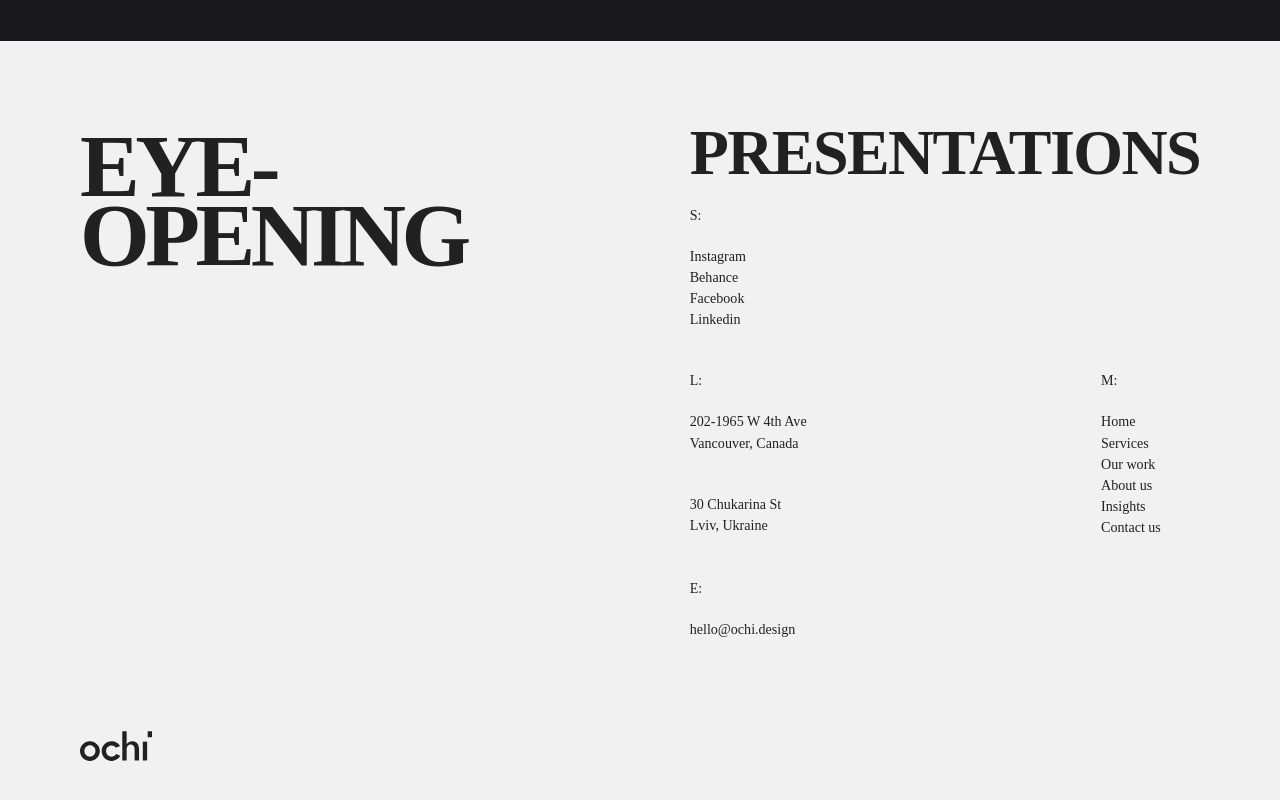
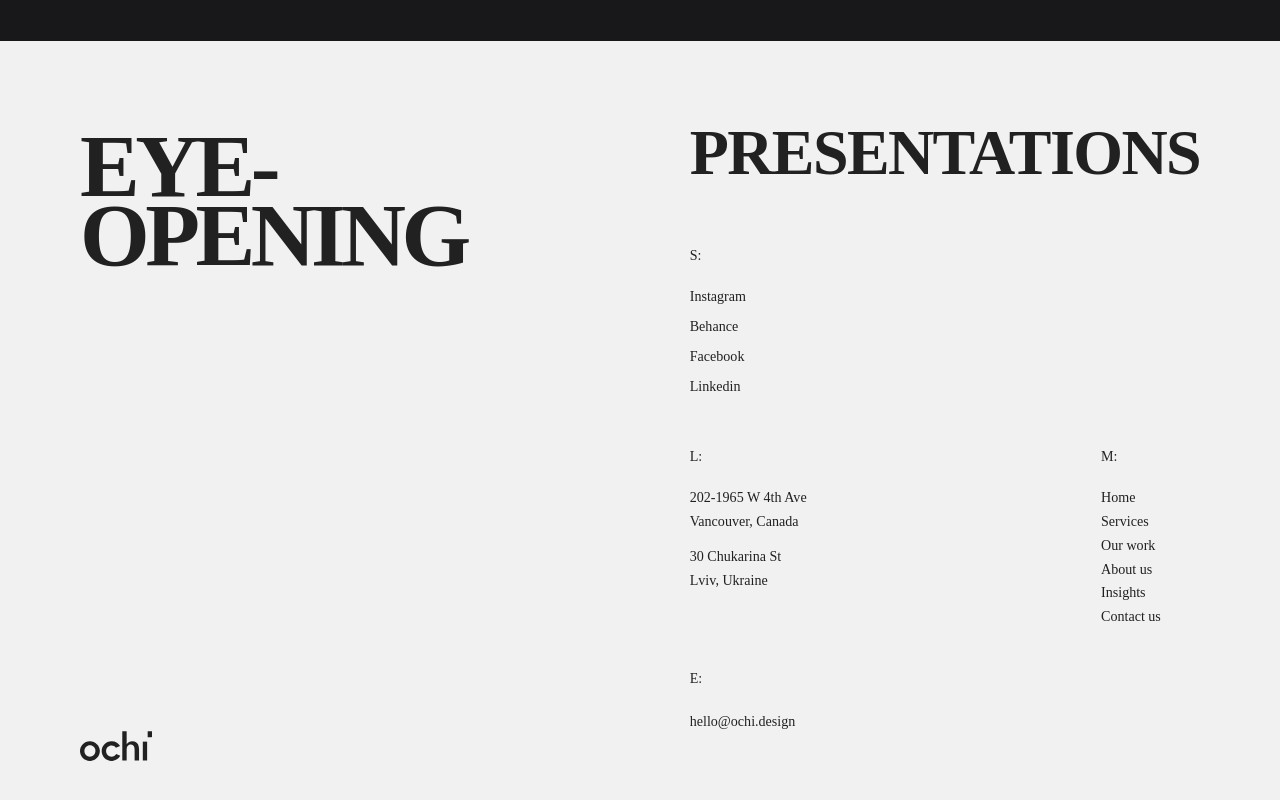
Before and after one commit to GSingh2432002/ochi-design, a React (Vite) app in the folder ochi/: page / in a window 1280 px wide. Shown: the part 8171-8971 px from the top of the page. Built offline with nearby package versions, Linux system fonts and the light colour scheme; a web font is replaced by a local one.

Commit message:
final commit

```diff
--- a/ochi/src/components/Footer.jsx
+++ b/ochi/src/components/Footer.jsx
@@ -42,61 +42,83 @@
         </svg>
       </div>
       <div className="w-1/2">
-        <h1 className="text-[5vw] uppercase leading-none font-bold tracking-tight -mb-5">
+        <h1 className="text-[5vw] uppercase leading-none font-bold tracking-tight mb-15">
           Presentations
         </h1>
         <div className="dets mt-10">
-          <h1 className="block text-[1.1vw] font-light mb-5">S:</h1>
-          <a className="block text-[1.1vw] font-light" href="">
-            Instagram
-          </a>
-          <a className="block text-[1.1vw] font-light" href="">
-            Behance
-          </a>
-          <a className="block text-[1.1vw] font-light" href="">
-            Facebook
-          </a>
-          <a className="block text-[1.1vw] font-light" href="">
-            Linkedin
-          </a>
+          <h1 className="block text-[1.1vw] font-light mb-5 ">S:</h1>
+          {["Instagram", "Behance", "Facebook", "Linkedin"].map(
+            (platform, index) => (
+              <a
+                key={index}
+                className="relative block w-max text-[1.1vw] font-light mb-2 after:content-[''] after:block after:w-0 after:h-[1px] after:bg-black after:transition-all after:duration-300 hover:after:w-full"
+                href="#"
+              >
+                {platform}
+              </a>
+            )
+          )}
         </div>
+
         <div className="AgalBagal flex gap-[23vw]">
           <div className="dets mt-10">
             <h1 className="block text-[1.1vw] font-light mb-5">L:</h1>
-            <h1 className="block text-[1.1vw] font-light">
+            <h1 className="relative mt-[1.3px] block text-[1.1vw] font-light after:content-[''] after:block after:w-0 after:h-[1.3px] after:bg-black after:transition-all after:duration-300 hover:after:w-full">
               202-1965 W 4th Ave
             </h1>
-            <h1 className="block text-[1.1vw] font-light mb-10">
+            <h1 className="relative mt-[1.3px] block text-[1.1vw] font-light after:content-[''] after:block after:w-0 after:h-[1.3px] after:bg-black after:transition-all after:duration-300 hover:after:w-full">
               Vancouver, Canada
             </h1>
-            <h1 className="block text-[1.1vw] font-light">30 Chukarina St</h1>
-            <h1 className="block text-[1.1vw] font-light">Lviv, Ukraine</h1>
+            <h1 className="relative mt-[1vw] block text-[1.1vw] font-light after:content-[''] after:block after:w-0 after:h-[1.3px] after:bg-black after:transition-all after:duration-300 hover:after:w-full">
+              30 Chukarina St
+            </h1>
+            <h1 className="relative mt-[1.3px] block text-[1.1vw] font-light after:content-[''] after:block after:w-0 after:h-[1.3px] after:bg-black after:transition-all after:duration-300 hover:after:w-full">
+              Lviv, Ukraine
+            </h1>
           </div>
           <div className="dets mt-10">
             <h1 className="block text-[1.1vw] font-light mb-5">M:</h1>
-            <a className="block text-[1.1vw] font-light" href="">
+            <a
+              className="relative mt-[1.3px] block text-[1.1vw] font-light after:content-[''] after:block after:w-0 after:h-[1.3px] after:bg-black after:transition-all after:duration-300 hover:after:w-full"
+              href=""
+            >
               Home
             </a>
-            <a className="block text-[1.1vw] font-light" href="">
+            <a
+              className="relative mt-[1.3px] block text-[1.1vw] font-light after:content-[''] after:block after:w-0 after:h-[1.3px] after:bg-black after:transition-all after:duration-300 hover:after:w-full"
+              href=""
+            >
               Services
             </a>
-            <a className="block text-[1.1vw] font-light" href="">
+            <a
+              className="relative mt-[1.3px] block text-[1.1vw] font-light after:content-[''] after:block after:w-0 after:h-[1.3px] after:bg-black after:transition-all after:duration-300 hover:after:w-full"
+              href=""
+            >
               Our work
             </a>
-            <a className="block text-[1.1vw] font-light" href="">
+            <a
+              className="relative mt-[1.3px] block text-[1.1vw] font-light after:content-[''] after:block after:w-0 after:h-[1.3px] after:bg-black after:transition-all after:duration-300 hover:after:w-full"
+              href=""
+            >
               About us
             </a>
-            <a className="block text-[1.1vw] font-light" href="">
+            <a
+              className="relative mt-[1.3px] block text-[1.1vw] font-light after:content-[''] after:block after:w-0 after:h-[1px] after:bg-black after:transition-all after:duration-300 hover:after:w-full"
+              href=""
+            >
               Insights
             </a>
-            <a className="block text-[1.1vw] font-light" href="">
+            <a className="relative mt-[1.3px] block text-[1.1vw] font-light after:content-[''] after:block after:w-0 after:h-[1.3px] after:bg-black after:transition-all after:duration-300 hover:after:w-full">
               Contact us
             </a>
           </div>
         </div>
         <div className="dets mt-10">
           <h1 className="block text-[1.1vw] font-light mb-5">E:</h1>
-          <a className="block text-[1.1vw] font-light" href="hello@ochi.design">
+          <a
+            className="relative inline-block text-[1.1vw] font-light after:content-[''] after:block after:w-0 after:h-[1.3px] after:bg-black after:transition-all after:duration-300 hover:after:w-full"
+            href="mailto:hello@ochi.design"
+          >
             hello@ochi.design
           </a>
         </div>
```
